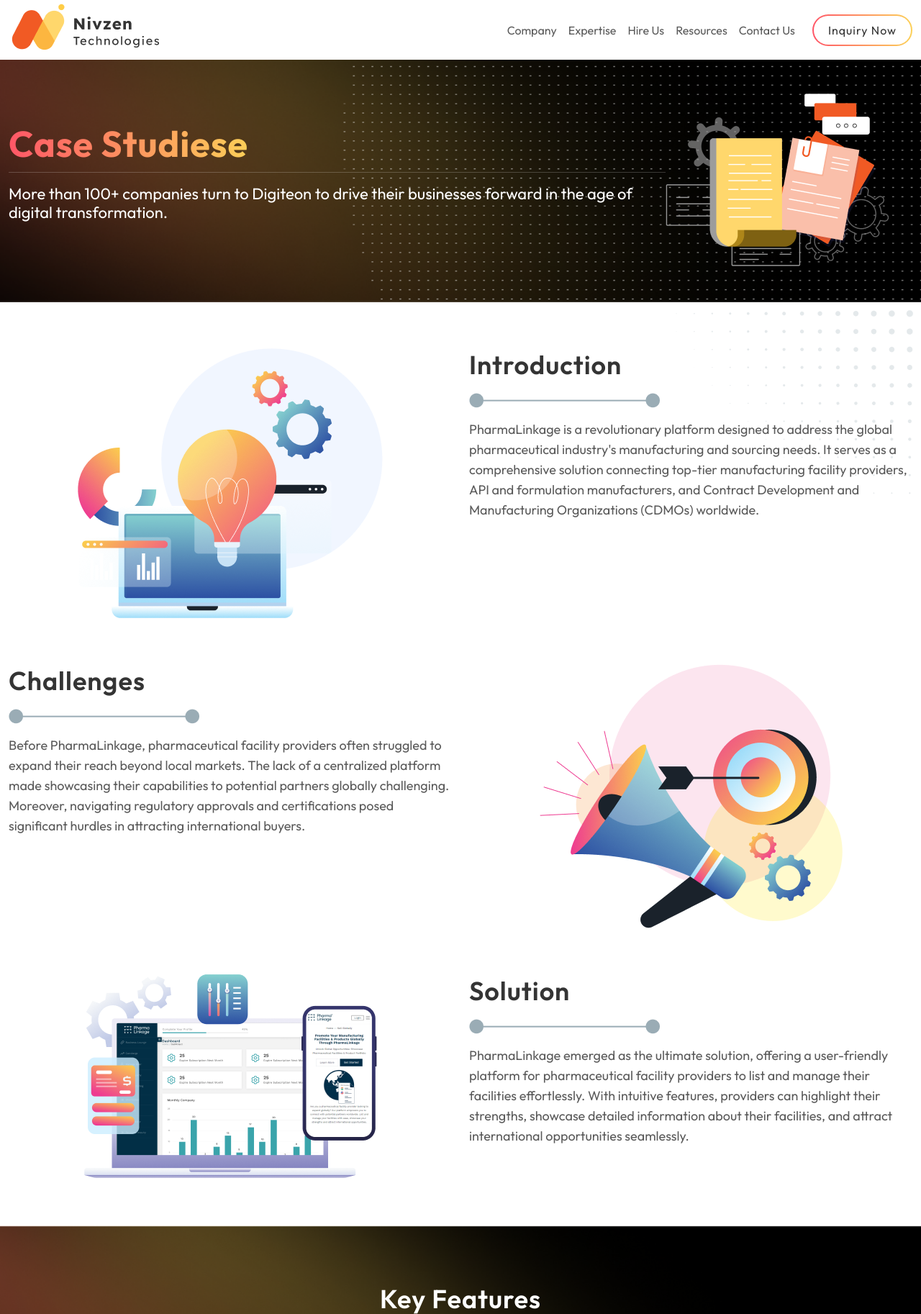
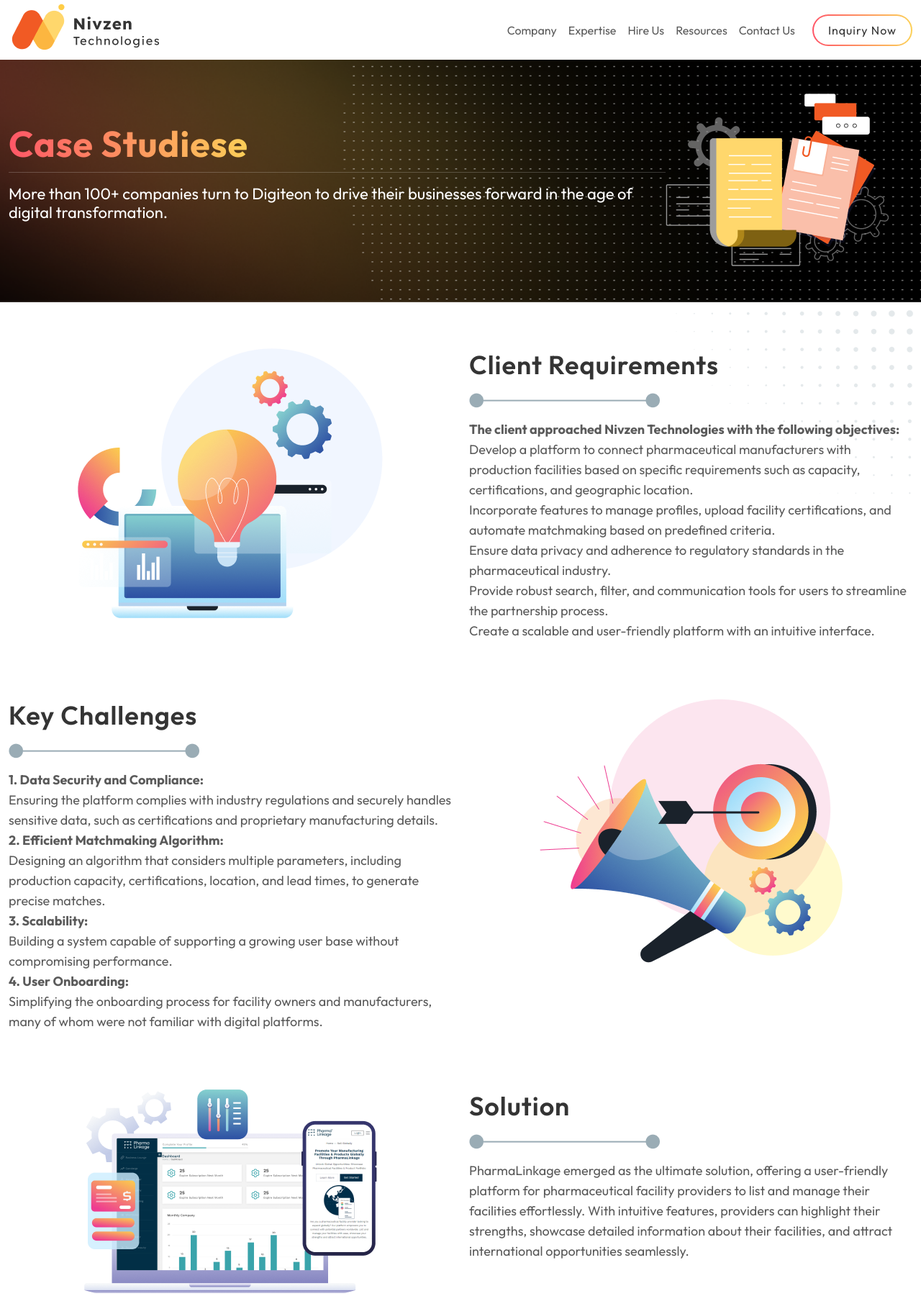
Before and after one commit to nkukadiya89/nivweb, a PHP site: page /nivzen/Case-studies-PharmaLinkage.php in a window 1280 px wide. Shown: the top 1826 px of the page at 72% size. Run offline with PHP 8.4, Linux system fonts and the light colour scheme.

Commit message:
add case studies page contebt

```diff
--- a/Case-studies-PharmaLinkage.php
+++ b/Case-studies-PharmaLinkage.php
@@ -41,16 +41,15 @@
                             <div class="col col-12 col-md-6 pharma-text">
                                 <div class="content-part ">
                                     <div class="pharma-txt">
-                                        <h3>Introduction</h3>
+                                        <h3>Client Requirements</h3>
                                         <img class="my-3" src="./images/line.png" alt="">
                                         <p>
-                                            PharmaLinkage is a revolutionary platform designed to address the global
-                                            pharmaceutical industry's manufacturing and sourcing needs. It serves as a
-                                            comprehensive solution connecting top-tier manufacturing facility providers,
-                                            API
-                                            and formulation manufacturers, and Contract Development and Manufacturing
-                                            Organizations (CDMOs) worldwide.
-
+                                           <b>The client approached Nivzen Technologies with the following objectives:</b><br>
+                                           Develop a platform to connect pharmaceutical manufacturers with production facilities based on specific requirements such as capacity, certifications, and geographic location.<br>
+                                           Incorporate features to manage profiles, upload facility certifications, and automate matchmaking based on predefined criteria.<br>
+                                           Ensure data privacy and adherence to regulatory standards in the pharmaceutical industry.<br>
+                                           Provide robust search, filter, and communication tools for users to streamline the partnership process.<br>
+                                           Create a scalable and user-friendly platform with an intuitive interface.<br>
                                         </p>
 
                                     </div>
@@ -71,19 +70,18 @@
                             <div class="col col-12 col-md-6 pharma-text  order-md-1">
                                 <div class="content-part ">
                                     <div class="pharma-txt">
-                                        <h3>Challenges</h3>
-                                        <img class="my-3" src="./images/line.png" alt="">
+                                        <h3>Key Challenges</h3>
+                                        <img class="my-3" src="./images/line.png" alt=""><br>
                                         <p>
-                                            Before PharmaLinkage, pharmaceutical facility providers often struggled to
-                                            expand their reach beyond local markets. The lack of a centralized platform
-                                            made
-                                            showcasing their capabilities to potential partners globally challenging.
-                                            Moreover, navigating regulatory approvals and certifications posed
-                                            significant
-                                            hurdles in attracting international buyers.
-
+                                            <b>1. Data Security and Compliance: </b><br>
+                                            Ensuring the platform complies with industry regulations and securely handles sensitive data, such as certifications and proprietary manufacturing details.<br>
+                                            <b>2. Efficient Matchmaking Algorithm: </b><br>
+                                            Designing an algorithm that considers multiple parameters, including production capacity, certifications, location, and lead times, to generate precise matches.<br>
+                                            <b>3. Scalability: </b><br>
+                                             Building a system capable of supporting a growing user base without compromising performance.<br>
+                                            <b>4. User Onboarding: </b><br>
+                                            Simplifying the onboarding process for facility owners and manufacturers, many of whom were not familiar with digital platforms.
                                         </p>
-
                                     </div>
                                 </div>
                             </div>
@@ -136,35 +134,49 @@
                         <div class="content-text">
 
                             <div class="timeline">
+
                                 <div class="timeline-item">
-
                                     <div class="content">
-                                        <h2>Comprehensive Facility Listings</h2>
-                                        <p>PharmaLinkage enables facility providers to showcase comprehensive
-                                            details about their facilities, products, and manufacturing
-                                            capabilities, empowering them to stand out in a competitive market.
-                                        </p>
+                                        <h2>Facility and Manufacturer Profiles:</h2>
+                                        <p> Each facility and manufacturer can create detailed profiles with fields for certifications, production capabilities, location, and contact details.</p>
                                     </div>
                                 </div>
+
                                 <div class="timeline-item">
-
                                     <div class="content">
-                                        <h2>Certification Showcase</h2>
-                                        <p>The platform allows providers to proudly display their certifications
-                                            and regulatory approvals, including cGMP, FDA, EDQM, ISO, and more,
-                                            demonstrating their commitment to industry standards and regulatory
-                                            compliance.</p>
+                                        <h2>Advanced Matchmaking Algorithm:</h2>
+                                        <p>The algorithm matches facilities and manufacturers based on multi-factor criteria, prioritizing certifications and capacity requirements.</p>
                                     </div>
                                 </div>
+
                                 <div class="timeline-item">
-
                                     <div class="content highlight">
-                                        <h2>Efficient Connections</h2>
-                                        <p>PharmaLinkage streamlines the process of connecting pharmaceutical
-                                            companies with reliable manufacturing partners, fostering efficient
-                                            collaborations and business growth.</p>
+                                        <h2>Search and Filter Options:</h2>
+                                        <p>Users can refine searches based on location, certifications, and facility specialization.</p>
                                     </div>
                                 </div>
+
+                                <div class="timeline-item">
+                                    <div class="content highlight">
+                                        <h2>Secure Document Management:</h2>
+                                        <p>Facilities can upload and share certifications securely, with access restricted to authorized users.</p>
+                                    </div>
+                                </div>
+
+                                <div class="timeline-item">
+                                    <div class="content highlight">
+                                        <h2>Communication Module:</h2>
+                                        <p>A built-in messaging system enables secure communication between manufacturers and facility owners.</p>
+                                    </div>
+                                </div>
+
+                                <div class="timeline-item">
+                                    <div class="content highlight">
+                                        <h2>Dashboard for Admins:</h2>
+                                        <p>Administrators can monitor activity, manage disputes, and ensure compliance with platform policies.</p>
+                                    </div>
+                                </div>
+
                             </div>
 
                         </div>
@@ -182,17 +194,8 @@
                                 <div class="pharma-txt ">
                                     <h2>Conclusion</h2>
                                     <img class="my-3" src="./images/line.png" alt="">
-                                    <p>
-                                        <b> PharmaLinkage</b> stands as a testament to innovation and efficiency in the
-                                        pharmaceutical industry. By bridging the gap between facility providers and
-                                        buyers worldwide, <b>PharmaLinkage</b> continues to revolutionise pharmaceutical
-                                        manufacturing and sourcing, driving industry growth and collaboration.
-                                        <br>
-                                    <p>In conclusion, <b>PharmaLinkage's</b> success story exemplifies the
-                                        transformative power of technology in facilitating global connections and
-                                        driving business expansion in the pharmaceutical sector.</p>
-                                    </p>
-
+                                    <p>Platform exemplifies how technology can address industry-specific challenges by creating a dedicated platform for efficient resource utilization and collaboration. <br><br>
+                                       <b> Nivzen Technologies' </b>expertise in understanding client requirements and delivering tailored solutions played a pivotal role in the platform's success, setting a benchmark for innovation in the pharmaceutical sector.</p>
                                 </div>
                             </div>
                         </div>
```
Also changed, not shown: Case-studies.php (+3 -7 lines).
